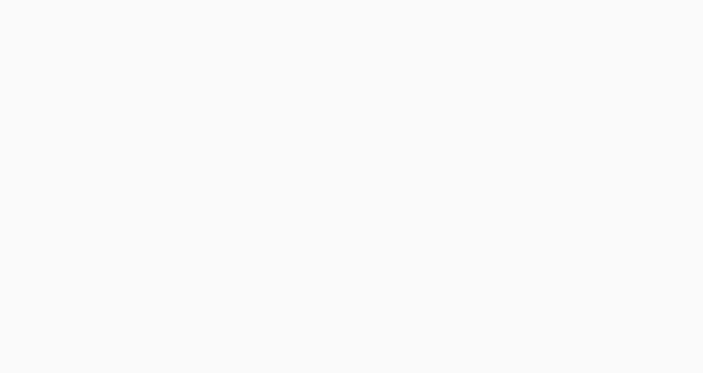
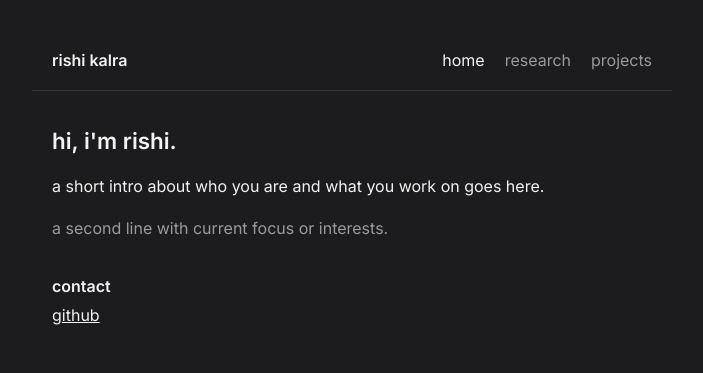
Before and after one commit to rk68/rk68.github.io, a plain HTML site: page index.html in a window 1280 px wide. Shown: the top 373 px of the page, without its empty margins (288-991 px from the left). Drawn offline with Linux system fonts and the light colour scheme.

Commit message:
feat: add minimal personal site with home, research and projects pages

```diff
--- a/index.html
+++ b/index.html
@@ -3,13 +3,29 @@
 <head>
   <meta charset="utf-8">
   <meta name="viewport" content="width=device-width, initial-scale=1">
-  <title>Hello World</title>
-  <style>
-    body { font-family: system-ui, sans-serif; display: grid; place-items: center; min-height: 100vh; margin: 0; background: #fafafa; color: #222; }
-    @media (prefers-color-scheme: dark) { body { background: #111; color: #eee; } }
-  </style>
+  <title>rishi kalra</title>
+  <link rel="preconnect" href="https://fonts.googleapis.com">
+  <link href="https://fonts.googleapis.com/css2?family=Inter:wght@400;500;600&display=swap" rel="stylesheet">
+  <link rel="stylesheet" href="style.css">
 </head>
 <body>
-  <h1>Hello, world!</h1>
+  <header>
+    <a class="name" href="index.html">rishi kalra</a>
+    <nav>
+      <a href="index.html" class="active">home</a>
+      <a href="research.html">research</a>
+      <a href="projects.html">projects</a>
+    </nav>
+  </header>
+  <main>
+    <h1>hi, i'm rishi.</h1>
+    <p>a short intro about who you are and what you work on goes here.</p>
+    <p class="muted">a second line with current focus or interests.</p>
+
+    <h2>contact</h2>
+    <p class="muted">
+      <a href="https://github.com/rk68">github</a>
+    </p>
+  </main>
 </body>
 </html>
--- /dev/null
+++ b/style.css
@@ -0,0 +1,66 @@
+:root {
+  --bg: #1c1c1e;
+  --text: #f2f2f2;
+  --muted: #9a9a9e;
+  --line: #333336;
+}
+
+* { box-sizing: border-box; }
+
+body {
+  margin: 0;
+  background: var(--bg);
+  color: var(--text);
+  font-family: "Inter", system-ui, -apple-system, sans-serif;
+  font-size: 16px;
+  line-height: 1.6;
+  text-transform: lowercase;
+}
+
+main, header {
+  max-width: 640px;
+  margin: 0 auto;
+  padding: 0 20px;
+}
+
+header {
+  display: flex;
+  justify-content: space-between;
+  align-items: baseline;
+  flex-wrap: wrap;
+  gap: 12px;
+  padding-top: 48px;
+  padding-bottom: 16px;
+  border-bottom: 1px solid var(--line);
+}
+
+header .name {
+  font-weight: 600;
+  color: var(--text);
+  text-decoration: none;
+}
+
+nav { display: flex; gap: 20px; }
+
+nav a {
+  color: var(--muted);
+  text-decoration: none;
+}
+
+nav a:hover, nav a.active { color: var(--text); }
+
+main { padding-top: 32px; padding-bottom: 64px; }
+
+h1 { font-size: 1.4rem; font-weight: 600; margin: 0 0 16px; }
+h2 { font-size: 1rem; font-weight: 600; margin: 32px 0 4px; }
+
+p { margin: 0 0 16px; }
+
+.muted { color: var(--muted); }
+
+a { color: var(--text); }
+
+ul.items { list-style: none; padding: 0; margin: 0; }
+ul.items li { padding: 16px 0; border-bottom: 1px solid var(--line); }
+ul.items li:last-child { border-bottom: none; }
+ul.items .title { font-weight: 500; }
```
Also changed, not shown: projects.html (added, +34 -0 lines), research.html (added, +34 -0 lines).
